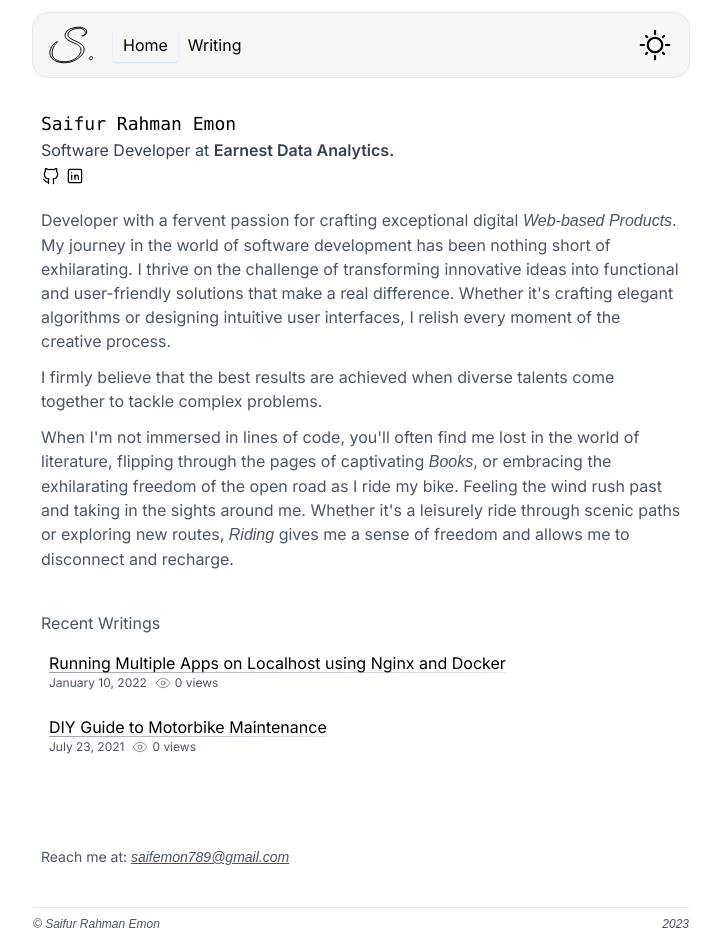
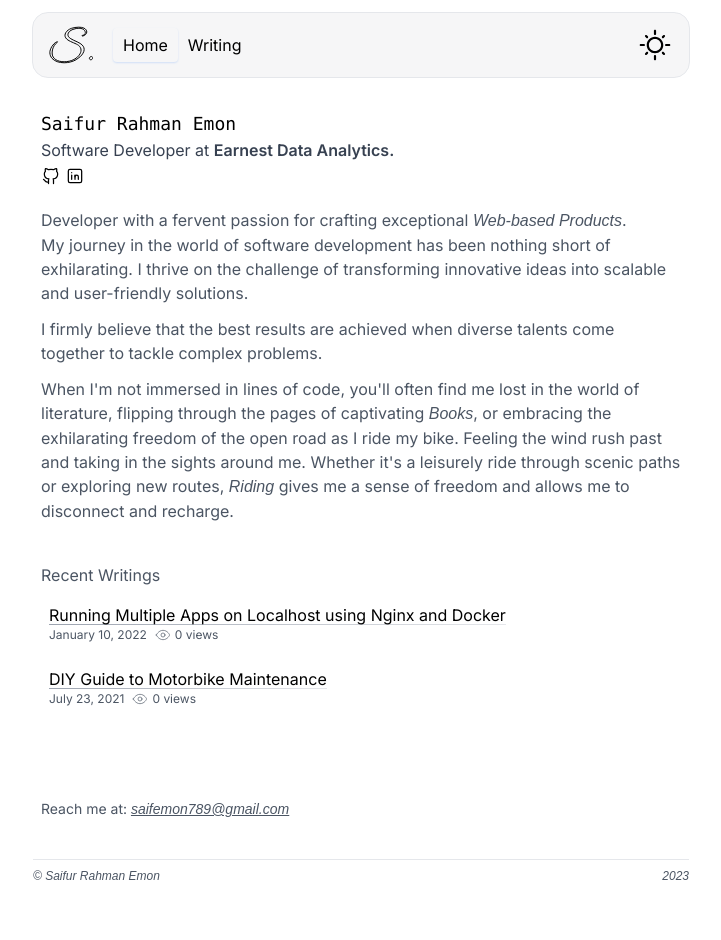
Before and after one commit to Saifurrahmanemon/saifur.me, a Next.js app: page / in a window 1280 px wide. Shown: the whole page, without its empty margins (279-1000 px from the left). After the commit the page ends 892 px from the top, so only its background shows below. Built offline with nearby package versions, Linux system fonts and the light colour scheme; no server answers; the database is empty; a web font is replaced by a local one.

Commit message:
feat: update about m

```diff
--- a/app/page.tsx
+++ b/app/page.tsx
@@ -23,13 +23,11 @@ const About = () => {
   return (
     <section>
       <p className="my-3 text-secondary">
-        Developer with a fervent passion for crafting exceptional digital{' '}
-        <em>Web-based Products</em>. My journey in the world of software
-        development has been nothing short of exhilarating. I thrive on the
-        challenge of transforming innovative ideas into functional and{' '}
-        user-friendly solutions that make a real difference. Whether it's
-        crafting elegant algorithms or designing intuitive user interfaces, I
-        relish every moment of the creative process.
+        Developer with a fervent passion for crafting exceptional{' '}
+        <em>Web-based Products</em>. <br />
+        My journey in the world of software development has been nothing short
+        of exhilarating. I thrive on the challenge of transforming innovative
+        ideas into scalable and user-friendly solutions.
       </p>
 
       <p className="my-3 text-secondary">
```
